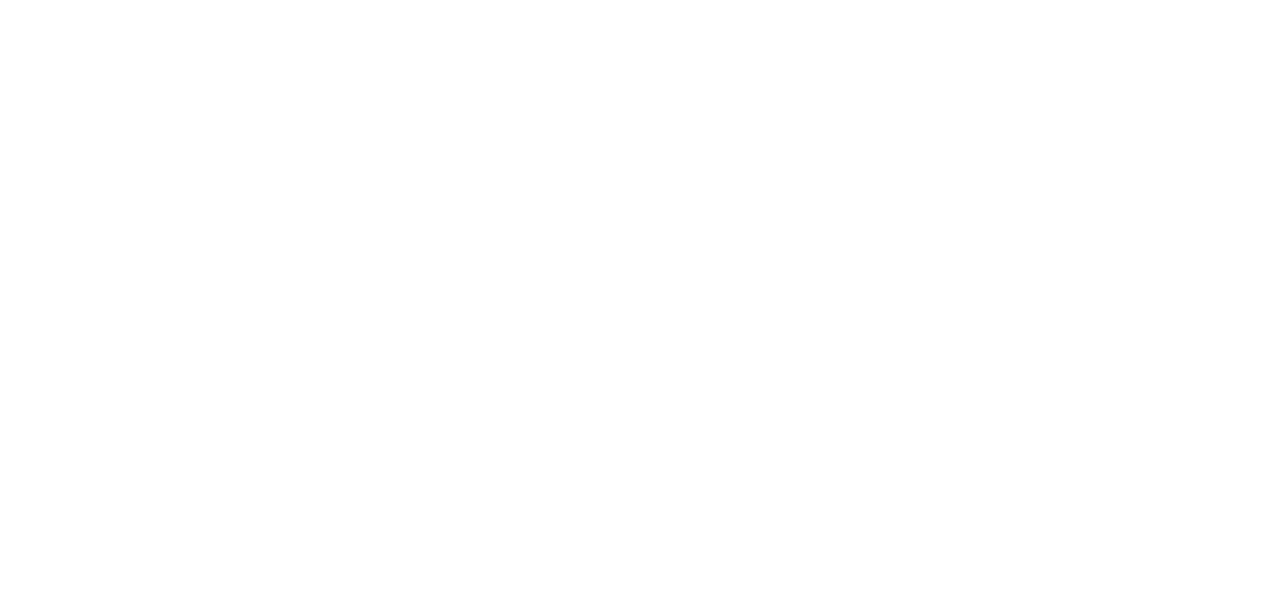
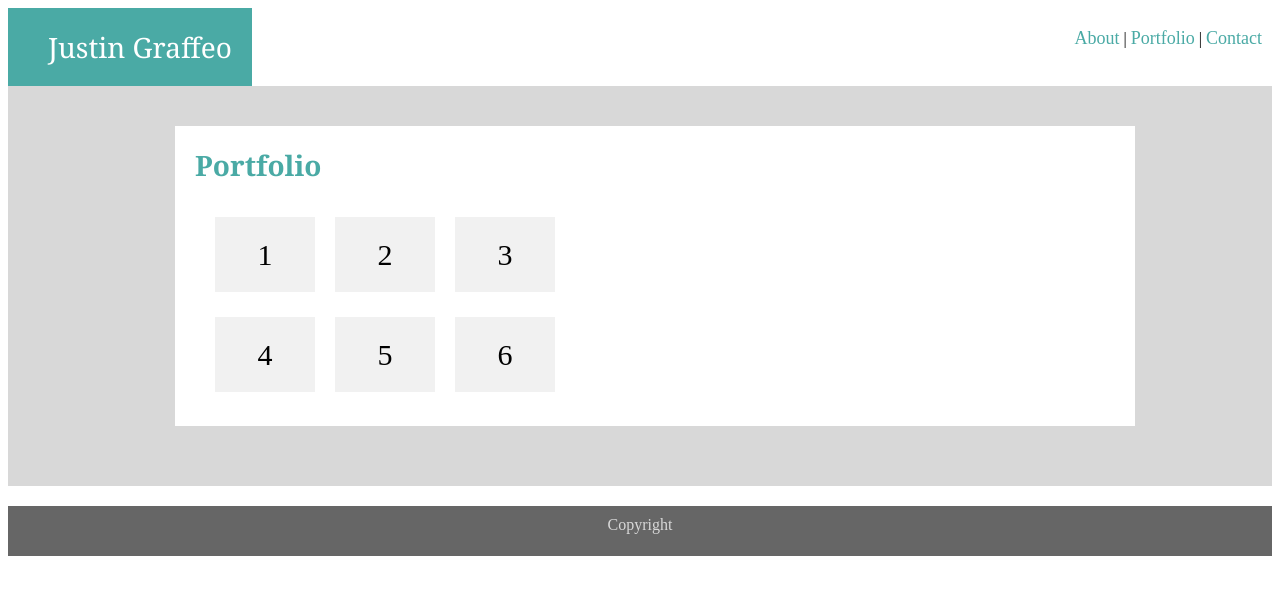
Before and after one commit to jgraffeo/Basic-Portfolio, a plain HTML site: page portfolio.html in a window 1280 px wide. Drawn offline with Linux system fonts and the light colour scheme.

Commit message:
Commit 2

```diff
--- a/assets/css/style.css
+++ b/assets/css/style.css
@@ -14,6 +14,7 @@ img {
 
 a {
     text-decoration: none;
+    font-size: 18px;
 }
 
 a:link {
@@ -41,7 +42,7 @@ header {
     margin-bottom: 0px;
     border-color: #cccccc;
     padding-left: 40px;
-    float: left
+    float: left;
 }
 
 #menu {
@@ -66,7 +67,7 @@ h1 {
     width: 100px;
 }
 
-#aboutme {
+#info {
     padding-top: 10px;
     padding-left: 40px;
     padding-right: 10px;
@@ -79,7 +80,6 @@ h1 {
     margin-right: auto;
     text-align: left;
     clear: both;
-    overflow: ;
     line-height:
 }
 
@@ -98,10 +98,7 @@ aside {
     width: 960px;
     height: 300px;
     color: black;
-    clear:
-    overflow:
     font-size: 24px;
-    line-height:
   }
 
 footer {
@@ -117,3 +114,28 @@ footer {
     line-height:
     bottom: fixed;
 }
+
+.flex-container {
+    display: flex;
+    height: 100px;
+    align-items: center;
+    background-color: white;
+  }
+
+  .flex-container > div {
+    background-color: #f1f1f1;
+    width: 100px;
+    length: 100px;
+    margin: 10px;
+    text-align: center;
+    line-height: 75px;
+    font-size: 30px;
+  }
+
+  #flex {
+      overflow-y: scroll;
+      margin: 10px 10px 10px 10px;
+      padding: 10px 10px 10px 10px;
+      width: 938px;
+      height: 220px;
+  }
--- a/contact.html
+++ b/contact.html
@@ -0,0 +1,44 @@
+<!Doctype <!DOCTYPE html>
+<html>
+<head>
+    <title>Contact</title>
+    <link rel="stylesheet" type="text/css" media="screen" href="assets/css/style.css" />
+</head>
+        <header>
+            Justin Graffeo
+        </header>
+
+    <nav id="menu">
+        <a href="index.html">About</a> |
+        <a href="portfolio.html">Portfolio</a> |
+        <a href="contact.html">Contact</a>
+    </nav>
+
+        <section id="info">
+            <aside>
+                    <h1>Contact</h1>
+
+                    <div class="container">
+                            <form action="action_page.php">
+
+                              <label for="fname">Name</label>
+                              <input type="text" id="fname" name="name" placeholder="Your name...">
+
+                              <label for="lname">Last Name</label>
+                              <input type="text" id="email" name="email" placeholder="Your e-mail...">
+
+                              <label for="message">Message</label>
+                              <textarea id="message" name="message" placeholder="Write something.." style="height:200px"></textarea>
+
+                              <input type="submit" value="Submit">
+
+                            </form>
+                          </div>
+
+            </aside>
+        </section>
+    <footer>
+        Copyright
+    </footer>
+</body>
+</html>
--- a/portfolio.html
+++ b/portfolio.html
@@ -0,0 +1,45 @@
+<!DOCTYPE html>
+<html>
+<head>
+    <title>About Me</title>
+    <link rel="stylesheet" type="text/css" media="screen" href="assets/css/style.css" />
+    <script src="main.js"></script>
+</head>
+<body>
+        <header>
+            Justin Graffeo
+        </header>
+
+    <nav id="menu">
+        <a href="index.html">About</a> |
+        <a href="portfolio.html">Portfolio</a> |
+        <a href="contact.html">Contact</a>
+    </nav>
+
+        <section id="info">
+            <aside>
+                    <h1> Portfolio</h1>
+                    <section id="flex">
+                            <div class="flex-container">
+                                    <div>1</div>
+                                    <div>2</div>
+                                    <div>3</div>
+                                  </div>
+                                  <div class="flex-container">
+                                    <div>4</div>
+                                    <div>5</div>
+                                    <div>6</div>
+                                  </div>
+                                  <div class="flex-container">
+                                    <div>7</div>
+                                    <div>8</div>
+                                    <div>9</div>
+                                  </div>
+                    </section>
+            </aside>
+        </section>
+    <footer>
+        Copyright
+    </footer>
+</body>
+</html>
```
Also changed, not shown: index.html (+10 -9 lines).
